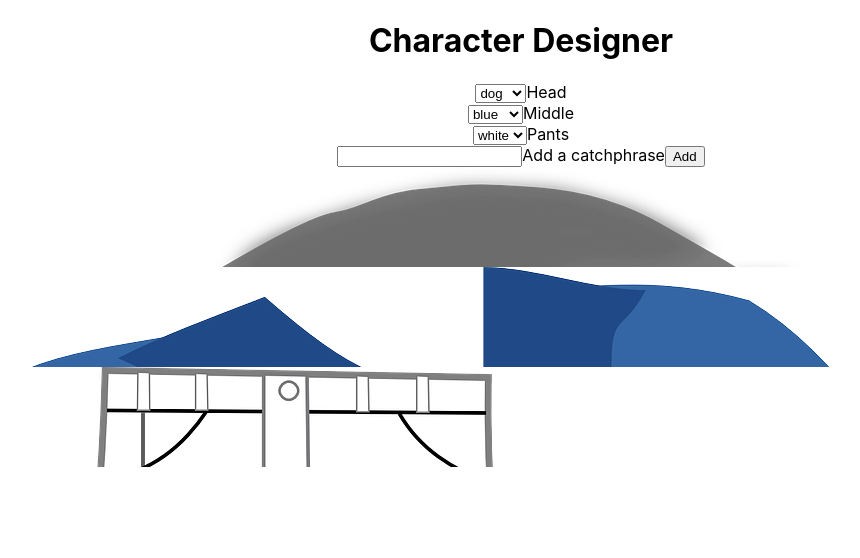
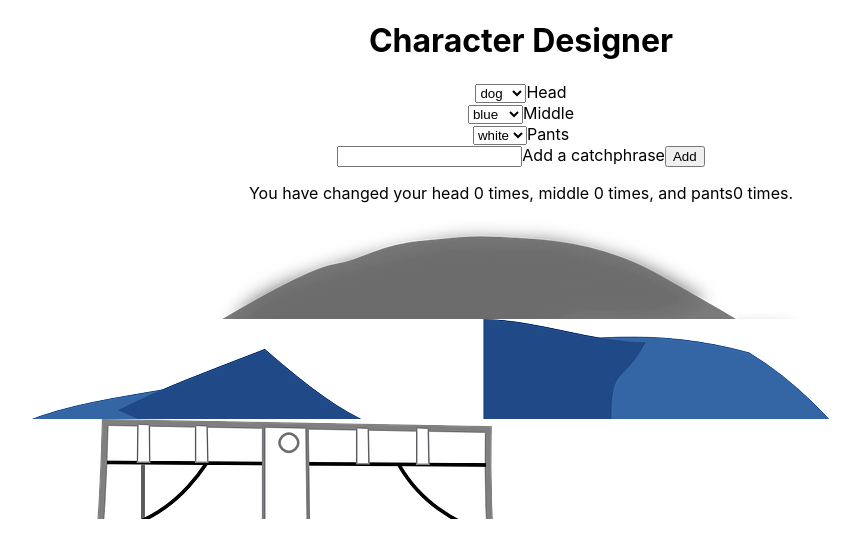
Before and after one commit to stevelad83/from-scratch-character-builder, a React (Create React App) app: page / in a window 1280 px wide. Shown: the top 558 px of the page, without its empty margins (119-979 px from the left). Built offline with nearby package versions, Linux system fonts and the light colour scheme.

Commit message:
counts displaying in stats

```diff
--- a/src/App.js
+++ b/src/App.js
@@ -1,7 +1,7 @@
 import React, { useState } from 'react';
 import './App.css';
 import Form from './components/Form/Form.js';
-// import Stats from './components/Stats';
+import Stats from './components/Stats/Stats.js';
 import Avatar from './components/Avatar/Avatar.js';
 
 function App() {
@@ -16,6 +16,7 @@ function App() {
     if (type === 'head') {
       setHead(value);
       setHeadCount(headCount + 1);
+      // console.log('headCount', headCount);
     }
     if (type === 'middle') {
       setMiddle(value);
@@ -47,7 +48,7 @@ function App() {
             }}
           />
 
-          {/* <Stats /> */}
+          <Stats {...{ headCount, middleCount, pantsCount }} />
         </div>
         <div className="right">
           <Avatar {...{ head, middle, pants }} />
--- a/src/components/Stats/Stats.js
+++ b/src/components/Stats/Stats.js
@@ -0,0 +1,12 @@
+import React from 'react';
+
+export default function Stats({ headCount, middleCount, pantsCount }) {
+  return (
+    <div>
+      <p>
+        You have changed your head {headCount} times, middle {middleCount} times, and pants
+        {pantsCount} times.
+      </p>
+    </div>
+  );
+}
```
